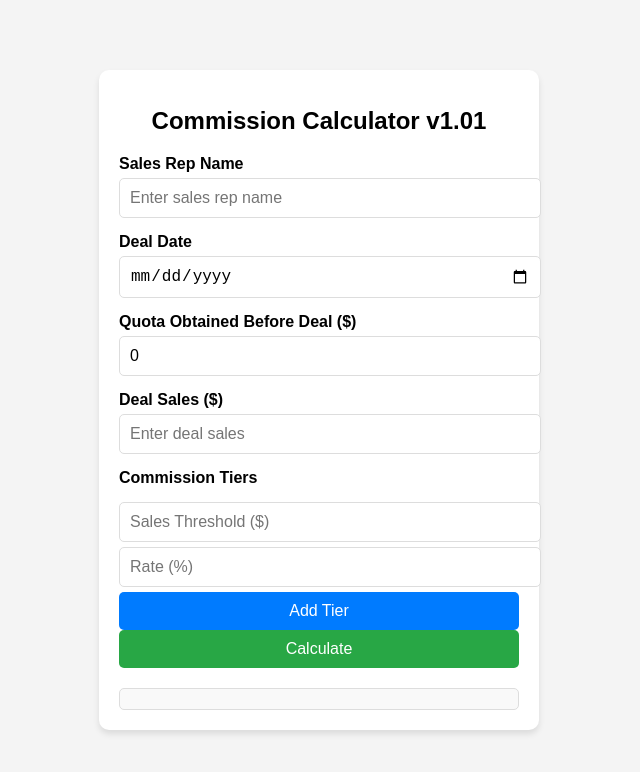
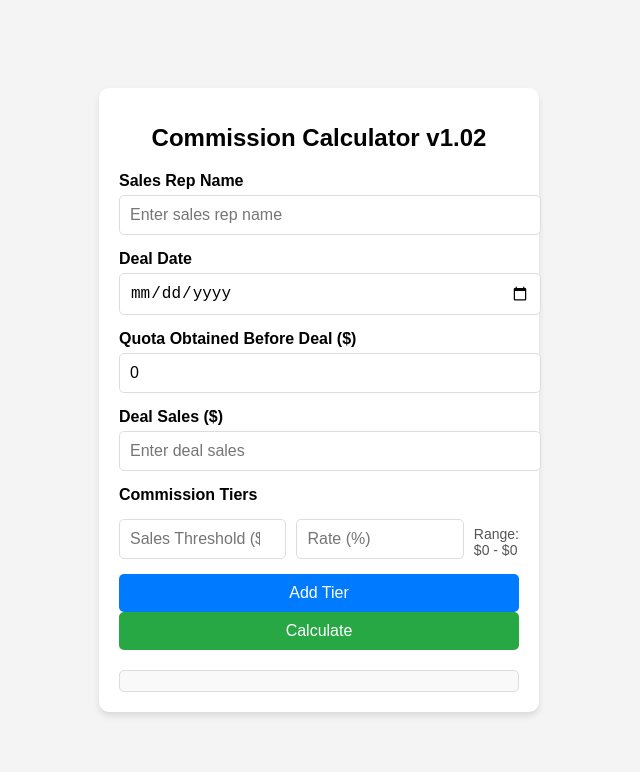
Before and after one commit to sethisgreen/commission-calculator, a plain HTML site: page index.html in a window 1280 px wide. Shown: the whole page, without its empty margins (321-961 px from the left). Drawn offline with Linux system fonts and the light colour scheme.

Commit message:
Update index.html

```diff
--- a/index.html
+++ b/index.html
@@ -85,9 +85,20 @@
             margin-top: 15px;
         }
 
+        .tier-container div {
+            display: flex;
+            align-items: center;
+            margin-bottom: 10px;
+        }
+
         .tier-container input {
             margin-right: 10px;
             margin-bottom: 5px;
+        }
+
+        .tier-container span {
+            font-size: 14px;
+            color: #555;
         }
 
         .log {
@@ -122,7 +133,7 @@
 </head>
 <body>
     <div class="calculator">
-        <h1>Commission Calculator v1.01</h1>
+        <h1>Commission Calculator v1.02</h1>
         <form id="commissionForm">
             <label for="repName">Sales Rep Name</label>
             <input type="text" id="repName" name="repName" placeholder="Enter sales rep name" required>
@@ -141,6 +152,7 @@
                 <div>
                     <input type="number" class="tier-sales" placeholder="Sales Threshold ($)" required>
                     <input type="number" class="tier-rate" placeholder="Rate (%)" required>
+                    <span class="tier-range"></span>
                 </div>
             </div>
             <button type="button" id="addTier">Add Tier</button>
@@ -156,14 +168,31 @@
         let totalCommission = 0;
         let updatedQuota = 0;
 
+        function updateTierRanges() {
+            const tierElements = document.querySelectorAll('.tier-container div');
+            let previousThreshold = 0;
+
+            tierElements.forEach((tier) => {
+                const thresholdInput = tier.querySelector('.tier-sales');
+                const rangeSpan = tier.querySelector('.tier-range');
+                const threshold = parseFloat(thresholdInput.value) || 0;
+
+                rangeSpan.textContent = `Range: $${previousThreshold} - $${threshold}`;
+                previousThreshold = threshold;
+            });
+        }
+
         document.getElementById('addTier').addEventListener('click', function () {
             const tierContainer = document.getElementById('tierContainer');
             const newTier = document.createElement('div');
             newTier.innerHTML = `
                 <input type="number" class="tier-sales" placeholder="Sales Threshold ($)" required>
                 <input type="number" class="tier-rate" placeholder="Rate (%)" required>
+                <span class="tier-range"></span>
             `;
             tierContainer.appendChild(newTier);
+            newTier.querySelector('.tier-sales').addEventListener('input', updateTierRanges);
+            updateTierRanges();
         });
 
         document.getElementById('commissionForm').addEventListener('submit', function (e) {
@@ -186,7 +215,7 @@
 
             let currentQuota = quota;
 
-            tierElements.forEach((tier) => {
+            tierElements.forEach((tier, index) => {
                 const threshold = parseFloat(tier.querySelector('.tier-sales').value);
                 const rate = parseFloat(tier.querySelector('.tier-rate').value);
 
@@ -195,7 +224,12 @@
                     return;
                 }
 
-                if (currentQuota < threshold && remainingSales > 0) {
+                // Ensure that sales are only applied to tiers where quota has reached the tier
+                if (currentQuota >= threshold) {
+                    return; // Skip this tier as quota already surpassed it
+                }
+
+                if (remainingSales > 0) {
                     const eligibleSales = Math.min(threshold - currentQuota, remainingSales);
                     const tierCommission = (eligibleSales * rate) / 100;
                     commission += tierCommission;
@@ -232,6 +266,12 @@
 
             document.getElementById('quota').value = updatedQuota.toFixed(2);
         });
+
+        document.querySelectorAll('.tier-sales').forEach((input) => {
+            input.addEventListener('input', updateTierRanges);
+        });
+
+        updateTierRanges();
     </script>
 </body>
 </html>
```
